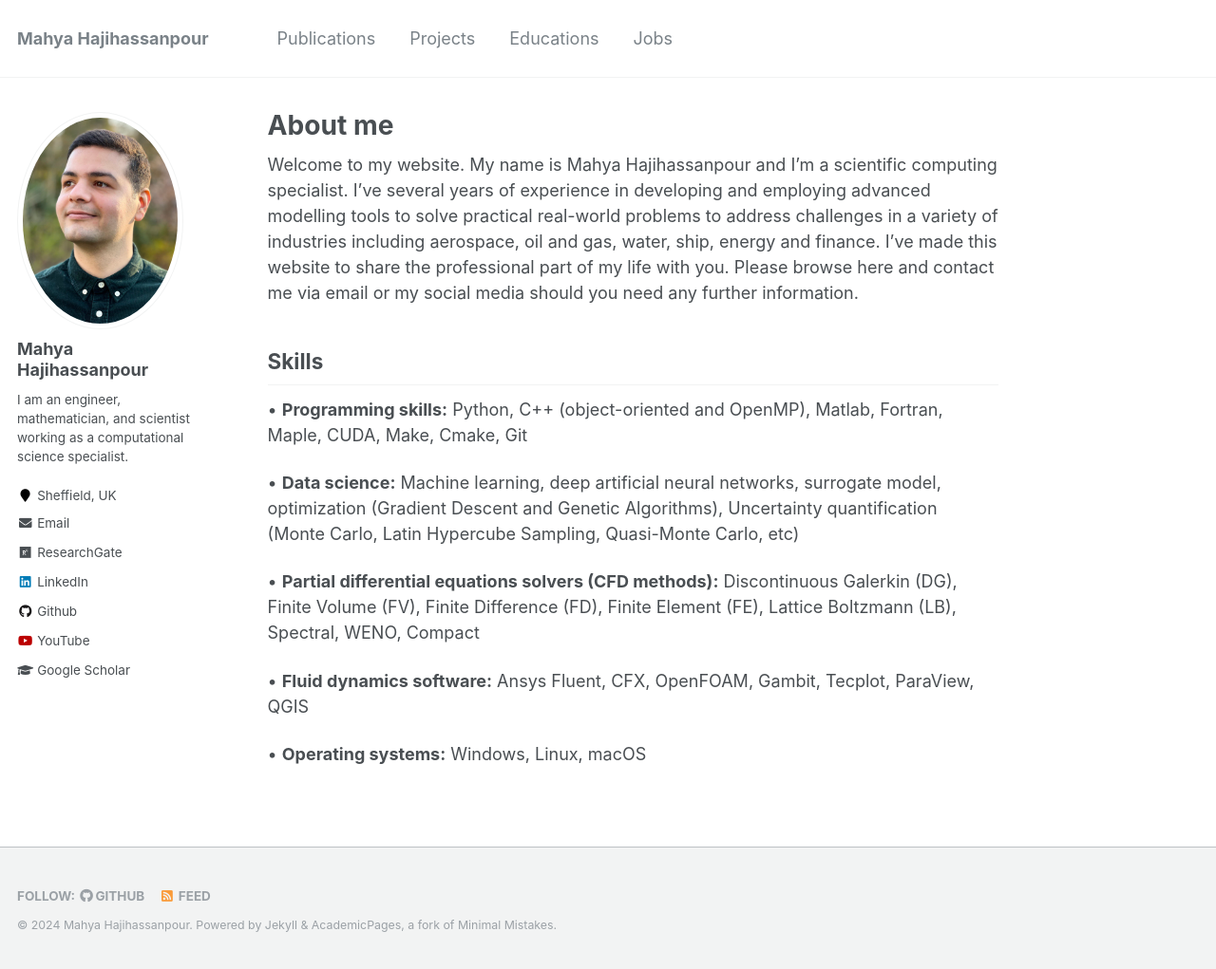
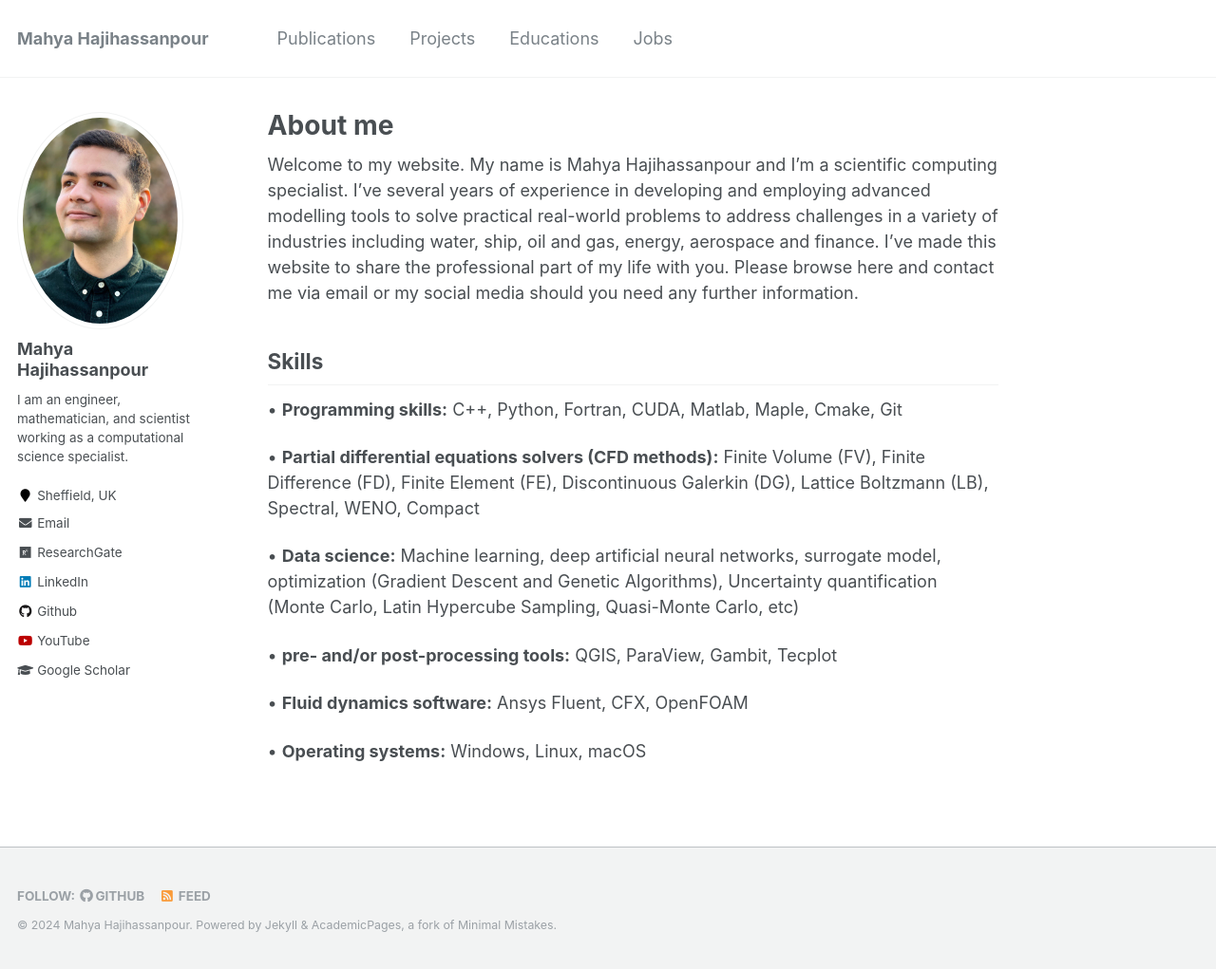
Before and after one commit to mahyahhp/mahyahhp.github.io, a Jekyll site: the page built from _pages/about.md, in a window 1280 px wide and 1021 px high. Shown: the whole window at 95% size. Built offline with Jekyll 4.4.1, drawn with Linux system fonts in a browser that asks for light colours.

Commit message:
Update about.md

```diff
--- a/_pages/about.md
+++ b/_pages/about.md
@@ -8,15 +8,17 @@ redirect_from:
   - /about.html
 ---
 
-Welcome to my website. My name is Mahya Hajihassanpour and I'm a scientific computing specialist. I've several years of experience in developing and employing advanced modelling tools to solve practical real-world problems to address challenges in a variety of industries including aerospace, oil and gas, water, ship, energy and finance. I've made this website to share the professional part of my life with you. Please browse here and contact me via email or my social media should you need any further information.
+Welcome to my website. My name is Mahya Hajihassanpour and I'm a scientific computing specialist. I've several years of experience in developing and employing advanced modelling tools to solve practical real-world problems to address challenges in a variety of industries including water, ship,  oil and gas, energy, aerospace and finance. I've made this website to share the professional part of my life with you. Please browse here and contact me via email or my social media should you need any further information.
 
 ## Skills
-•	**Programming skills:** Python, C++ (object-oriented and OpenMP), Matlab, Fortran, Maple, CUDA, Make, Cmake, Git
+•	**Programming skills:** C++, Python, Fortran, CUDA, Matlab, Maple, Cmake, Git
+
+•	**Partial differential equations solvers (CFD methods):** Finite Volume (FV), Finite Difference (FD), Finite Element (FE), Discontinuous Galerkin (DG), Lattice Boltzmann (LB), Spectral, WENO, Compact
 
 •	**Data science:** Machine learning, deep artificial neural networks, surrogate model, optimization (Gradient Descent and Genetic Algorithms), Uncertainty quantification (Monte Carlo, Latin Hypercube Sampling, Quasi-Monte Carlo, etc)
 
-•	**Partial differential equations solvers (CFD methods):** Discontinuous Galerkin (DG), Finite Volume (FV), Finite Difference (FD), Finite Element (FE), Lattice Boltzmann (LB), Spectral, WENO, Compact
+•	**pre- and/or post-processing tools:** QGIS, ParaView, Gambit, Tecplot
 
-•	**Fluid dynamics software:** Ansys Fluent, CFX, OpenFOAM, Gambit, Tecplot, ParaView, QGIS
+•	**Fluid dynamics software:** Ansys Fluent, CFX, OpenFOAM
 
 •	**Operating systems:** Windows, Linux, macOS
```
